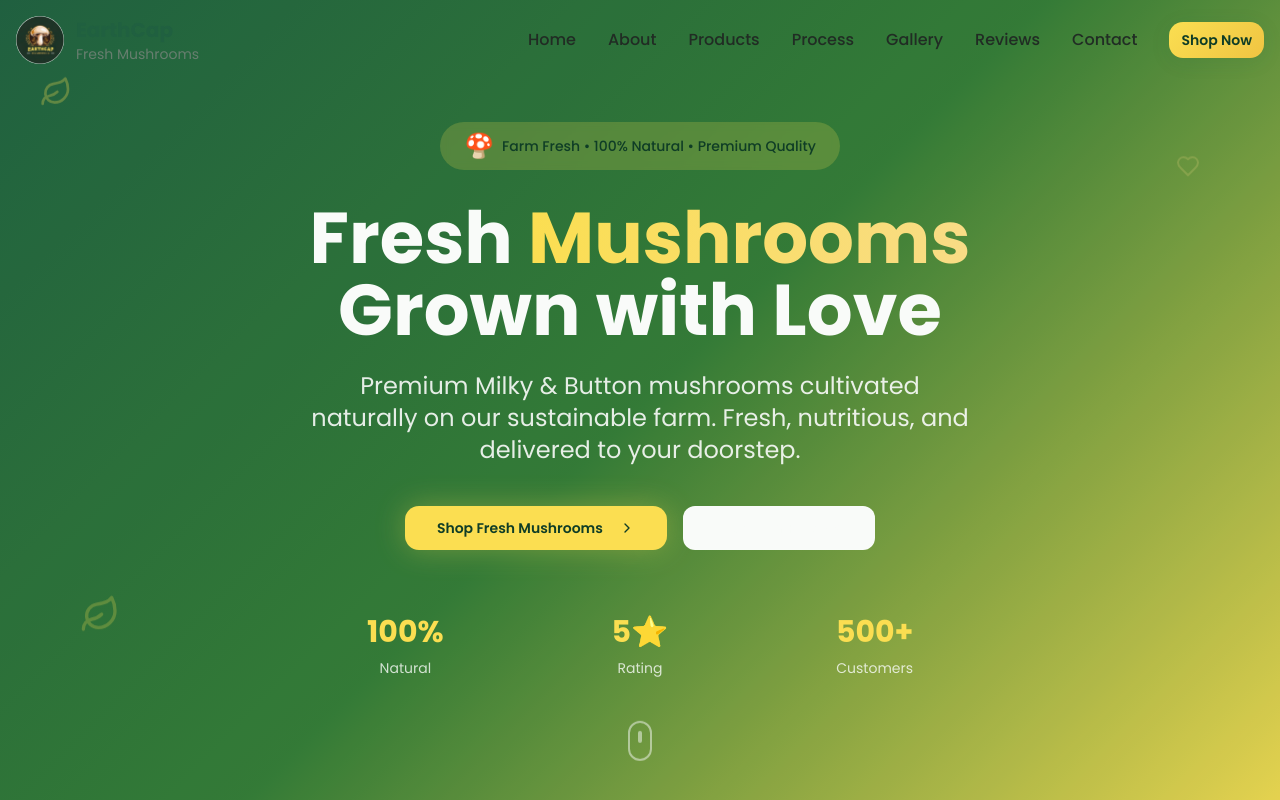
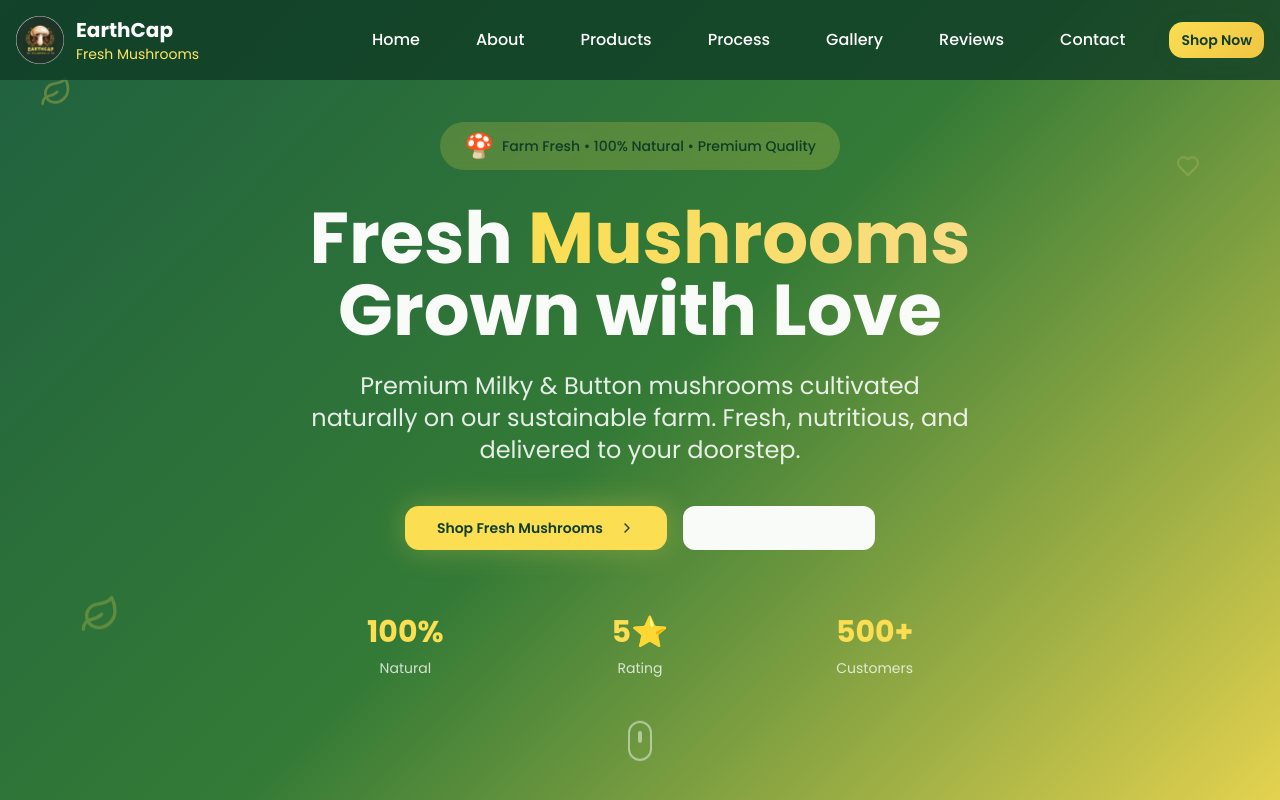
Before and after one commit to satyanarayana-senapathi/earthcap-mushroom, a React (Vite) app: page / in a window 1280 px wide. Shown: the top 800 px of the page. Built offline with nearby package versions, Linux system fonts and the light colour scheme; the HTML template or start-up script is replaced by a standard one.

Commit message:
Update Navbar and Add Background Animation

```diff
--- /dev/null
+++ b/src/components/FloatingMushrooms.tsx
@@ -0,0 +1,81 @@
+import React from 'react';
+
+const FloatingMushrooms = () => {
+  return (
+    <div className="fixed inset-0 pointer-events-none z-0 overflow-hidden">
+      {/* Button Mushroom 1 */}
+      <div className="absolute top-20 left-10 w-16 h-16 opacity-20 animate-[float_6s_ease-in-out_infinite]">
+        <img
+          src="/lovable-uploads/b7bc371a-d21e-40ff-9775-454fc954a8cf.png"
+          alt=""
+          className="w-full h-full object-contain filter brightness-200"
+        />
+      </div>
+
+      {/* Milky Mushrooms 1 */}
+      <div className="absolute top-40 right-20 w-20 h-20 opacity-15 animate-[float_8s_ease-in-out_infinite_2s]">
+        <img
+          src="/lovable-uploads/695f036f-896b-4ec0-baf2-a73dd765ce89.png"
+          alt=""
+          className="w-full h-full object-contain filter brightness-200"
+        />
+      </div>
+
+      {/* Button Mushroom 2 */}
+      <div className="absolute bottom-32 left-1/4 w-12 h-12 opacity-25 animate-[float_7s_ease-in-out_infinite_1s]">
+        <img
+          src="/lovable-uploads/b7bc371a-d21e-40ff-9775-454fc954a8cf.png"
+          alt=""
+          className="w-full h-full object-contain filter brightness-200"
+        />
+      </div>
+
+      {/* Milky Mushrooms 2 */}
+      <div className="absolute top-60 left-1/2 w-14 h-14 opacity-20 animate-[float_9s_ease-in-out_infinite_3s]">
+        <img
+          src="/lovable-uploads/695f036f-896b-4ec0-baf2-a73dd765ce89.png"
+          alt=""
+          className="w-full h-full object-contain filter brightness-200"
+        />
+      </div>
+
+      {/* Button Mushroom 3 */}
+      <div className="absolute bottom-20 right-1/3 w-18 h-18 opacity-15 animate-[float_5s_ease-in-out_infinite_4s]">
+        <img
+          src="/lovable-uploads/b7bc371a-d21e-40ff-9775-454fc954a8cf.png"
+          alt=""
+          className="w-full h-full object-contain filter brightness-200"
+        />
+      </div>
+
+      {/* Milky Mushrooms 3 */}
+      <div className="absolute top-96 right-10 w-16 h-16 opacity-25 animate-[float_6.5s_ease-in-out_infinite_1.5s]">
+        <img
+          src="/lovable-uploads/695f036f-896b-4ec0-baf2-a73dd765ce89.png"
+          alt=""
+          className="w-full h-full object-contain filter brightness-200"
+        />
+      </div>
+
+      {/* Mobile-friendly smaller mushrooms */}
+      <div className="md:hidden">
+        <div className="absolute top-32 right-5 w-8 h-8 opacity-20 animate-[float_7s_ease-in-out_infinite]">
+          <img
+            src="/lovable-uploads/b7bc371a-d21e-40ff-9775-454fc954a8cf.png"
+            alt=""
+            className="w-full h-full object-contain filter brightness-200"
+          />
+        </div>
+        <div className="absolute bottom-40 left-5 w-10 h-10 opacity-15 animate-[float_8s_ease-in-out_infinite_2s]">
+          <img
+            src="/lovable-uploads/695f036f-896b-4ec0-baf2-a73dd765ce89.png"
+            alt=""
+            className="w-full h-full object-contain filter brightness-200"
+          />
+        </div>
+      </div>
+    </div>
+  );
+};
+
+export default FloatingMushrooms;
--- a/src/components/Navigation.tsx
+++ b/src/components/Navigation.tsx
@@ -34,8 +34,8 @@ const Navigation = () => {
     <nav
       className={`fixed top-0 left-0 right-0 z-50 transition-smooth ${
         isScrolled
-          ? "bg-background/95 backdrop-blur-md shadow-card"
-          : "bg-transparent"
+          ? "bg-forest-dark/95 backdrop-blur-md shadow-card"
+          : "bg-forest-dark/80"
       }`}
     >
       <div className="container mx-auto px-4 py-4">
@@ -48,8 +48,8 @@ const Navigation = () => {
               className="h-12 w-12 rounded-full"
             />
             <div>
-              <h1 className="text-xl font-bold text-primary">EarthCap</h1>
-              <p className="text-sm text-muted-foreground">Fresh Mushrooms</p>
+              <h1 className="text-xl font-bold text-white">EarthCap</h1>
+              <p className="text-sm text-golden-bright">Fresh Mushrooms</p>
             </div>
           </div>
 
@@ -59,9 +59,10 @@ const Navigation = () => {
               <button
                 key={item.name}
                 onClick={() => scrollToSection(item.href)}
-                className="text-foreground hover:text-primary transition-smooth font-medium"
+                className="relative text-white hover:text-golden-bright transition-smooth font-medium px-3 py-2 rounded-md hover:bg-white/10 group"
               >
                 {item.name}
+                <span className="absolute bottom-0 left-1/2 w-0 h-0.5 bg-golden-bright transform -translate-x-1/2 transition-all duration-300 group-hover:w-full"></span>
               </button>
             ))}
             <Button variant="primary" size="sm">
@@ -71,7 +72,7 @@ const Navigation = () => {
 
           {/* Mobile Menu Button */}
           <button
-            className="md:hidden p-2"
+            className="md:hidden p-2 text-white hover:text-golden-bright transition-smooth"
             onClick={() => setIsMobileMenuOpen(!isMobileMenuOpen)}
           >
             {isMobileMenuOpen ? (
@@ -90,7 +91,7 @@ const Navigation = () => {
               <button
                 key={item.name}
                 onClick={() => scrollToSection(item.href)}
-                  className="text-left text-foreground hover:text-primary transition-smooth font-medium"
+                className="text-left text-white hover:text-golden-bright transition-smooth font-medium px-3 py-2 rounded-md hover:bg-white/10"
               >
                 {item.name}
               </button>
--- a/src/pages/Index.tsx
+++ b/src/pages/Index.tsx
@@ -5,10 +5,12 @@ import ProductsSection from "@/components/ProductsSection";
 import TestimonialsSection from "@/components/TestimonialsSection";
 import ContactSection from "@/components/ContactSection";
 import Footer from "@/components/Footer";
+import FloatingMushrooms from "@/components/FloatingMushrooms";
 
 const Index = () => {
   return (
-    <div className="min-h-screen">
+    <div className="min-h-screen relative">
+      <FloatingMushrooms />
       <Navigation />
       <HeroSection />
       <AboutSection />
```
Also changed, not shown: public/lovable-uploads/695f036f-896b-4ec0-baf2-a73dd765ce89.png (added), public/lovable-uploads/b7bc371a-d21e-40ff-9775-454fc954a8cf.png (added). Lines whose indentation alone changed are shown as unchanged.
